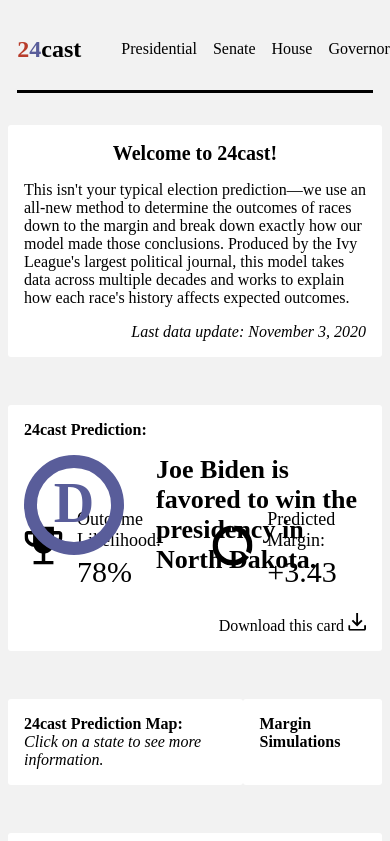
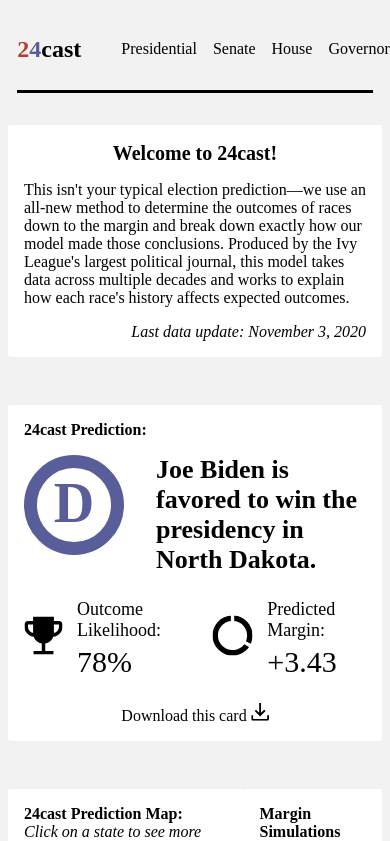
Before and after one commit to BPR-Data-Team/ElectionModel2024-site, a Next.js app: page / in a window 390 px wide. Shown: the top 841 px of the page. Built offline with nearby package versions, Linux system fonts and the light colour scheme; a web font is replaced by a local one.

Commit message:
feat: added mobile sizes (small) and started medium

```diff
--- a/src/components/modules/PredictionModule.module.css
+++ b/src/components/modules/PredictionModule.module.css
@@ -1,9 +1,13 @@
-.prediction {
+/* CSS Format for Large Screens */
+@media (max-width: 1440px) {
+  /* Democrat image and prediction text, TODO: Format for small and medium */
+  .prediction {
   display: flex;
   flex-direction: column;
   align-items: left;
   justify-content: center;
 }
+
 .mainPrediction {
   display: flex;
   justify-content: left;
@@ -22,7 +26,7 @@
   font-size: 1.625rem;
   font-weight: 600;
 }
-
+/* Outcome Likelihood and Predicted Margin, TODO: Format for small and medium */
 .predictionInfo {
   display: flex;
   justify-content: space-around;
@@ -47,3 +51,111 @@
   font-size: 1.875rem;
   font-weight: 500;
 }
+}
+/* CSS Format for Medium Screens (ie iPad Screens) */
+@media (max-width: 850px){
+.prediction {
+  display: flex;
+  flex-direction: column;
+  align-items: center;
+  justify-content: center;
+}
+
+.mainPrediction {
+  display: flex;
+  justify-content: left;
+  align-items: flex-start;
+  gap: 2rem;
+}
+
+.mainPredictionIcon {
+  flex-shrink: 0;
+  transform: scale(1.0);
+  margin-bottom: auto;
+  align-self: flex-start;
+}
+
+.mainPredictionText {
+  font-size: 1.625rem;
+  font-weight: 600;
+}
+/* Outcome Likelihood and Predicted Margin, TODO: Format for small and medium */
+.predictionInfo {
+  display: flex;
+  justify-content: space-around;
+  align-items: center;
+  gap: 1rem;
+  margin: 0.5rem 0;
+  margin-top: 20px;
+}
+
+.predictionInfoItem {
+  display: flex;
+  justify-content: center;
+  align-items: center;
+  gap: 0.875rem;
+}
+
+.predictionInfoItemHeader {
+  margin: 0.25rem 0;
+}
+
+.predictionInfoItemContent {
+  font-size: 1.875rem;
+  font-weight: 500;
+}
+}
+/* CSS Format for Small Screens */
+@media (max-width: 450px) {
+    /* Democrat image and prediction text, TODO: Format for small and medium */
+  .prediction {
+  display: flex;
+  flex-direction: column;
+  align-items: center;
+  justify-content: center;
+}
+
+.mainPrediction {
+  display: flex;
+  justify-content: left;
+  align-items: flex-start;
+  gap: 2rem;
+}
+
+.mainPredictionIcon {
+  flex-shrink: 0;
+  transform: scale(1.0);
+  margin-bottom: auto;
+  align-self: flex-start;
+}
+
+.mainPredictionText {
+  font-size: 1.625rem;
+  font-weight: 600;
+}
+/* Outcome Likelihood and Predicted Margin, TODO: Format for small and medium */
+.predictionInfo {
+  display: flex;
+  justify-content: space-around;
+  align-items: center;
+  gap: 1rem;
+  margin: 0.5rem 0;
+  margin-top: 20px;
+}
+
+.predictionInfoItem {
+  display: flex;
+  justify-content: center;
+  align-items: center;
+  gap: 0.875rem;
+}
+
+.predictionInfoItemHeader {
+  margin: 0.25rem 0;
+}
+
+.predictionInfoItemContent {
+  font-size: 1.875rem;
+  font-weight: 500;
+}
+}
```
